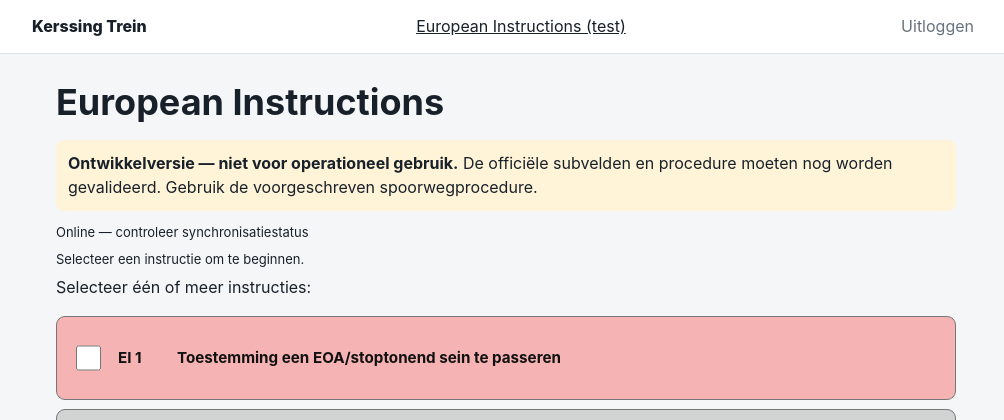
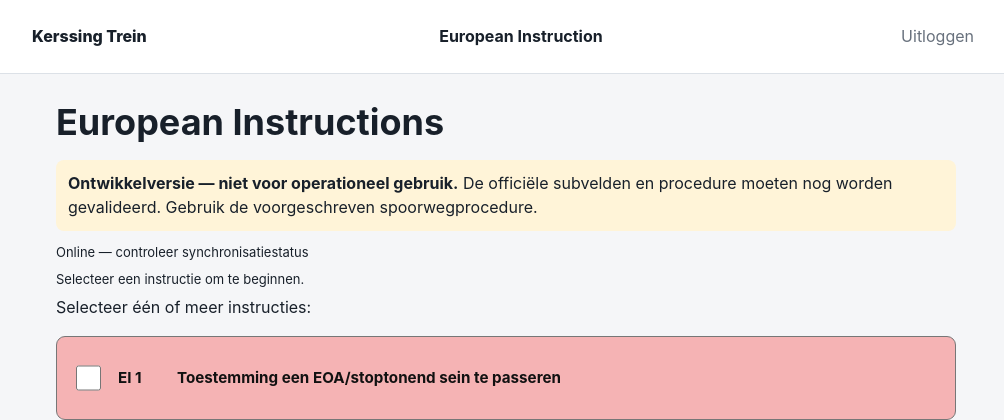
Before and after one commit to ambupilot/kerssing-trein, a Flask app: page /ei/new in a window 1280 px wide. Shown: the top 420 px of the page, without its empty margins (134-1138 px from the left). Run offline with Flask 3, Linux system fonts and the light colour scheme; the visitor is signed in with stand-in values (Sample User, id 1); some libraries are stand-ins or nearby versions.

Commit message:
Rename centered header link to European Instruction and style as button

```diff
--- a/templates/base.html
+++ b/templates/base.html
@@ -13,7 +13,7 @@
   <header class="topbar">
     <div class="topbar-inner">
       <a class="brand" href="{{ url_for('week') }}">Kerssing Trein</a>
-      {% if current_user.is_authenticated %}<a href="{{ url_for('ei_new') }}">European Instructions (test)</a>{% endif %}
+      {% if current_user.is_authenticated %}<a class="button ei-top-link" href="{{ url_for('ei_new') }}">European Instruction</a>{% endif %}
       {% if current_user.is_authenticated %}
       <form method="post" action="{{ url_for('logout') }}" data-submit-lock id="logout-form">
         <input type="hidden" name="csrf_token" value="{{ csrf_token() }}">
```
